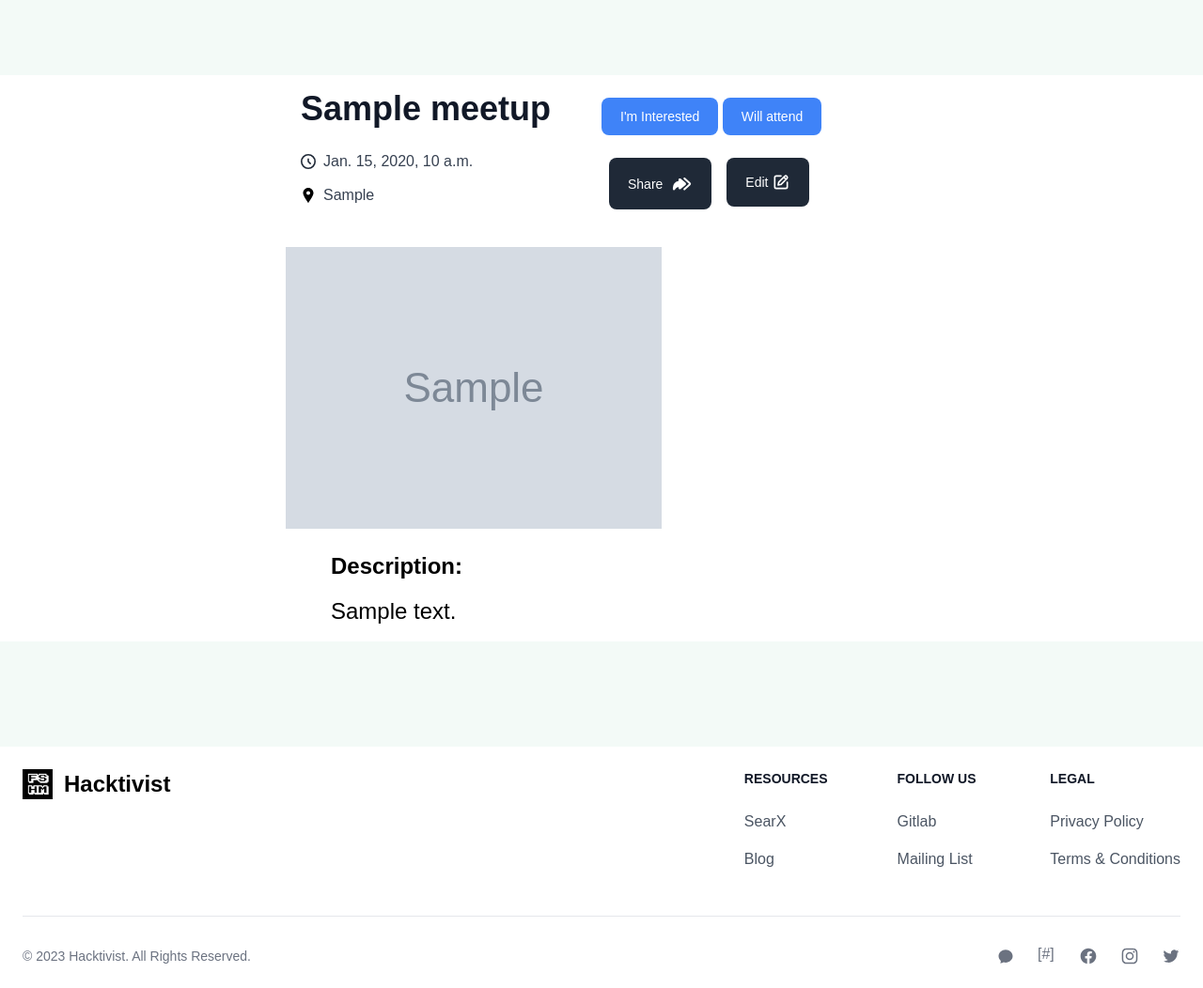
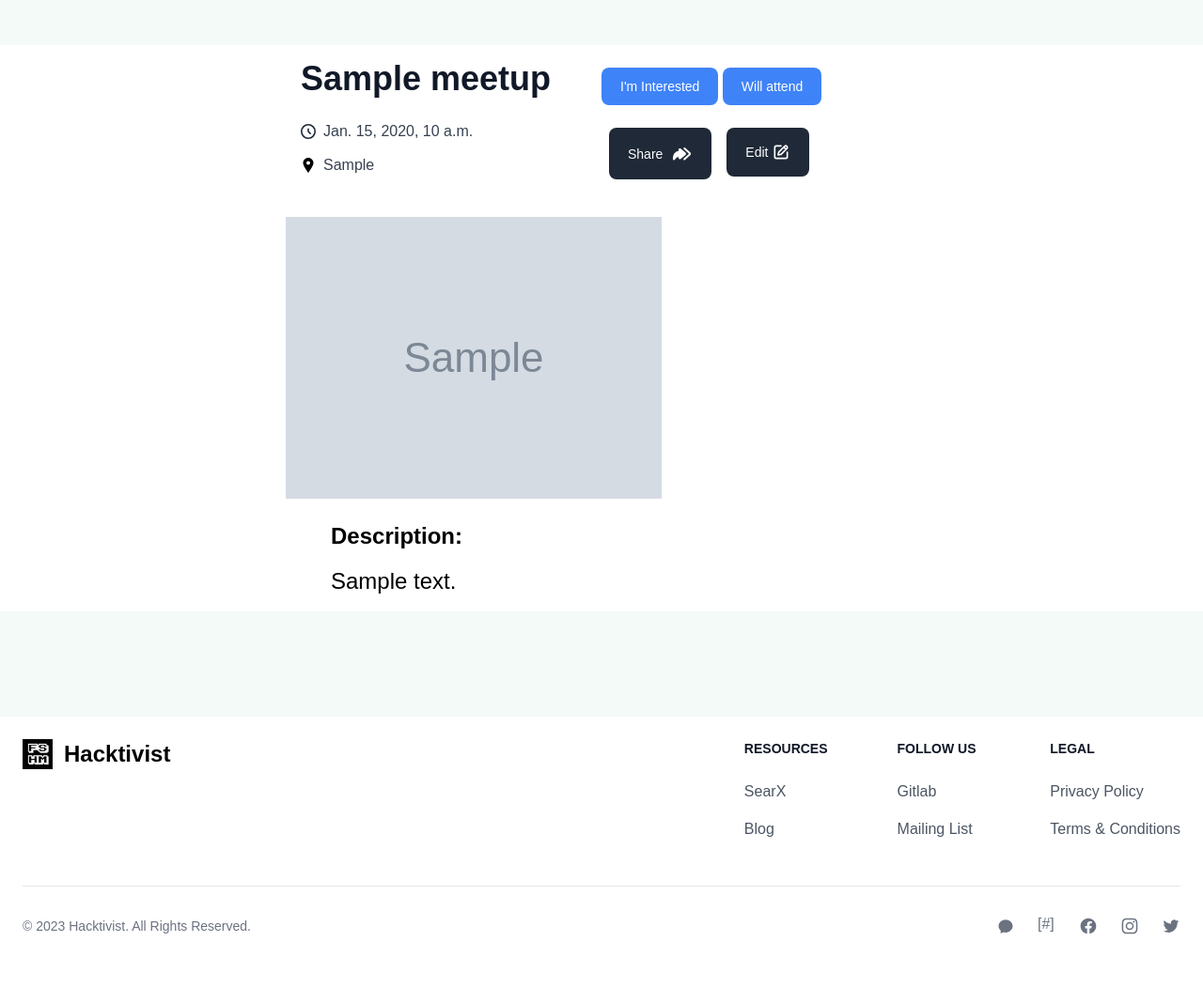
Before and after one commit to juandavid24w/htj79, a Django app: a page that uses meetups/templates/meetup_details.html in a window 1280 px wide. Shown: the part 64-1116 px from the top of the page at 94% size. After the commit the page ends 1059 px from the top, so only its background shows below. Run offline with Django 5.2, Linux system fonts and the light colour scheme; a user stored in the database is signed in; tables that the repository leaves empty hold one stand-in row (values such as "Sample post"); grey boxes marked "Sample" are stand-in pictures; style sheets or scripts are compiled from the project's sources.

Commit message:
Alignment changed

```diff
--- a/meetups/templates/meetup_details.html
+++ b/meetups/templates/meetup_details.html
@@ -3,7 +3,7 @@
 
 {% block content %}
 
-<main class="pt-8 pb-16 lg:pt-16 lg:pb-24 dark:bg-gray-900 antialiased">
+<main class="pt-8 pb-16 lg:pb-24 dark:bg-gray-900 antialiased">
     <div class="flex justify-between px-4 mx-auto max-w-screen-xl bg-white">
         <article class="mx-auto w-full max-w-2xl format format-sm sm:format-base lg:format-lg format-blue dark:format-invert">
             <header class=" p-4 grid grid-cols-2 mb-4  not-format sticky top-2 bg-white rounded">
```
